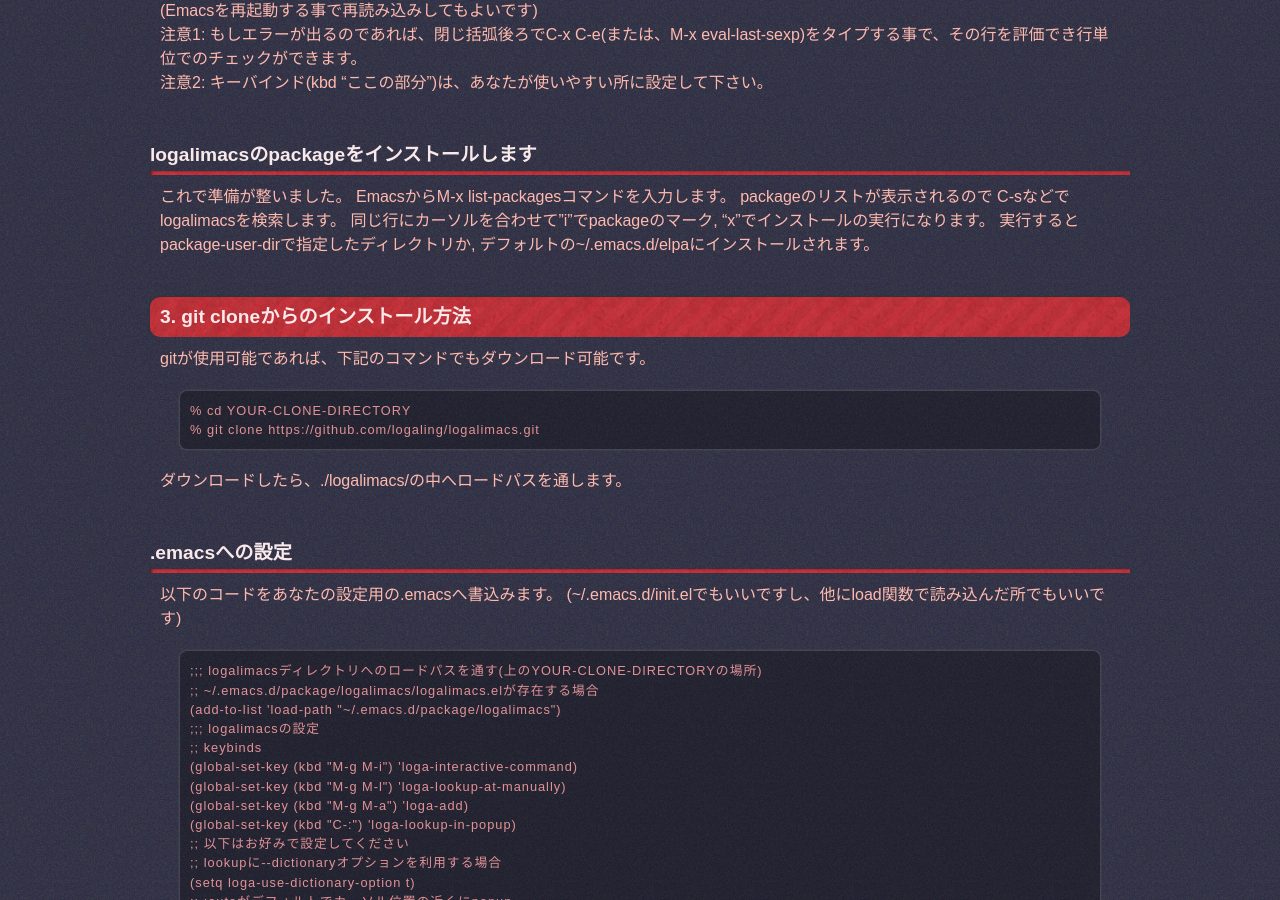
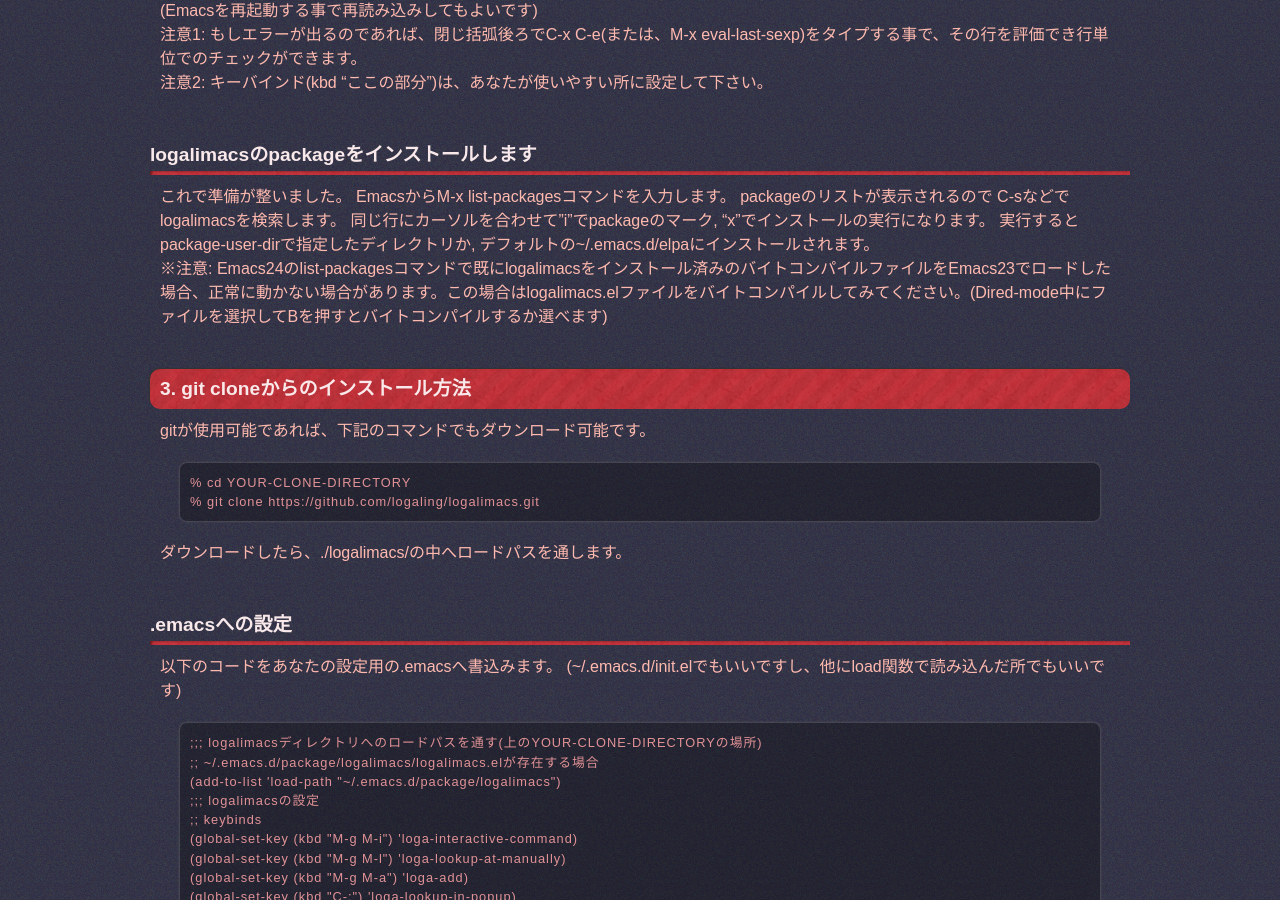
Before and after one commit to logaling/logaling.github.com, a Jekyll site: the page built from logalimacs/install.md, in a window 1280 px wide and 900 px high, scrolled down 2236 px. Built offline with Jekyll 4.4.1, drawn with Linux system fonts in a browser that asks for light colours; some web fonts are replaced; Markdown is read by kramdown in place of the engine named in the settings; some of the changed text lies outside the part shown.

Commit message:
Improve document for logalimacs

```diff
--- a/logalimacs/install.md
+++ b/logalimacs/install.md
@@ -51,7 +51,7 @@ Emacs23ユーザーの方はpackage.elが必要なので先に準備する必要
     $ wget http://repo.or.cz/w/emacs.git/blob_plain/1a0a666f941c99882093d7bd08ced15033bc3f0c:/lisp/emacs-lisp/package.el
 
 上記を行うと~/.emacs.d/package23/ディレクトリ以下にpackage.elが作成されるはずです。
-作成するディレクトリは適宜変更してください
+作成するディレクトリは適宜変更してください。
 
 ### Emacsにpackage.el用の設定とlogalimacs用の設定を追加
 ~/.emacs.d/init.elなどに以下の設定を追加します
@@ -103,6 +103,8 @@ C-sなどでlogalimacsを検索します。
 "x"でインストールの実行になります。
 実行するとpackage-user-dirで指定したディレクトリか,
 デフォルトの~/.emacs.d/elpaにインストールされます。
+
+※注意: Emacs24のlist-packagesコマンドで既にlogalimacsをインストール済みのバイトコンパイルファイルをEmacs23でロードした場合、正常に動かない場合があります。この場合はlogalimacs.elファイルをバイトコンパイルしてみてください。(Dired-mode中にファイルを選択してBを押すとバイトコンパイルするか選べます)
 
 ## 3. git cloneからのインストール方法
 
```
